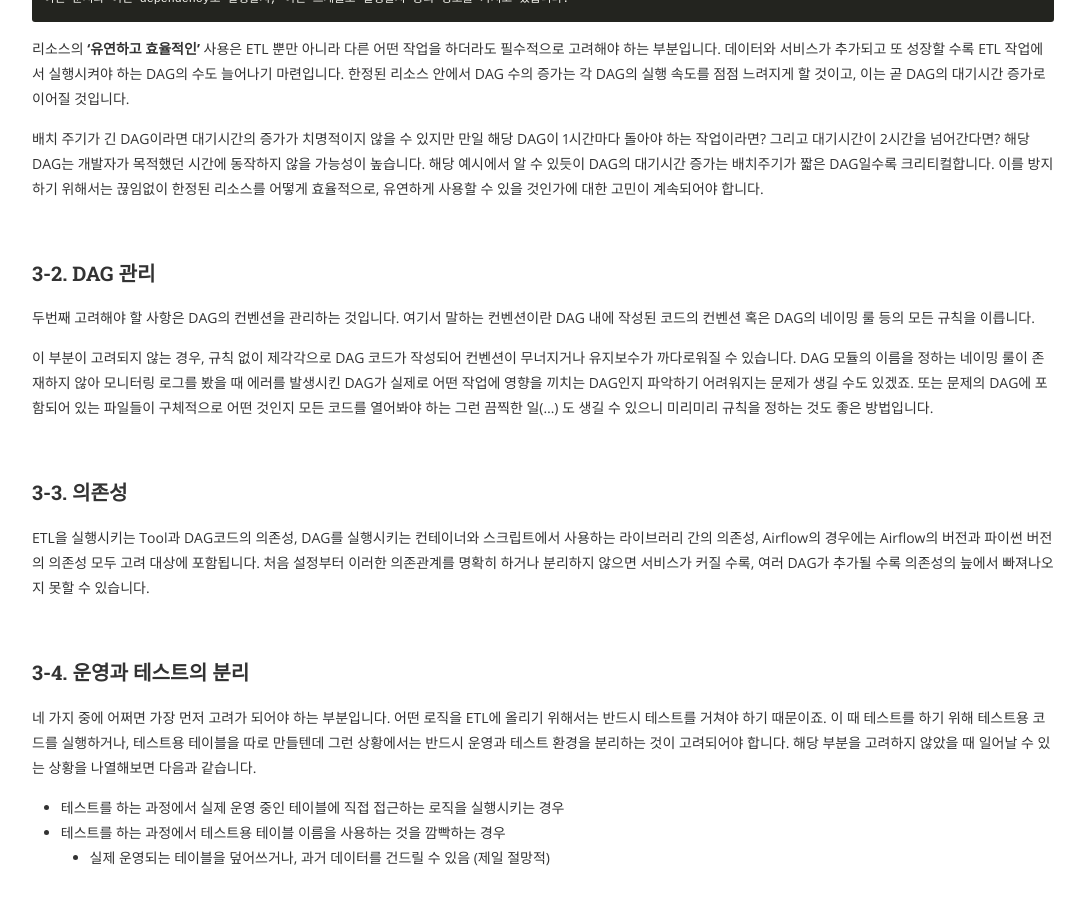
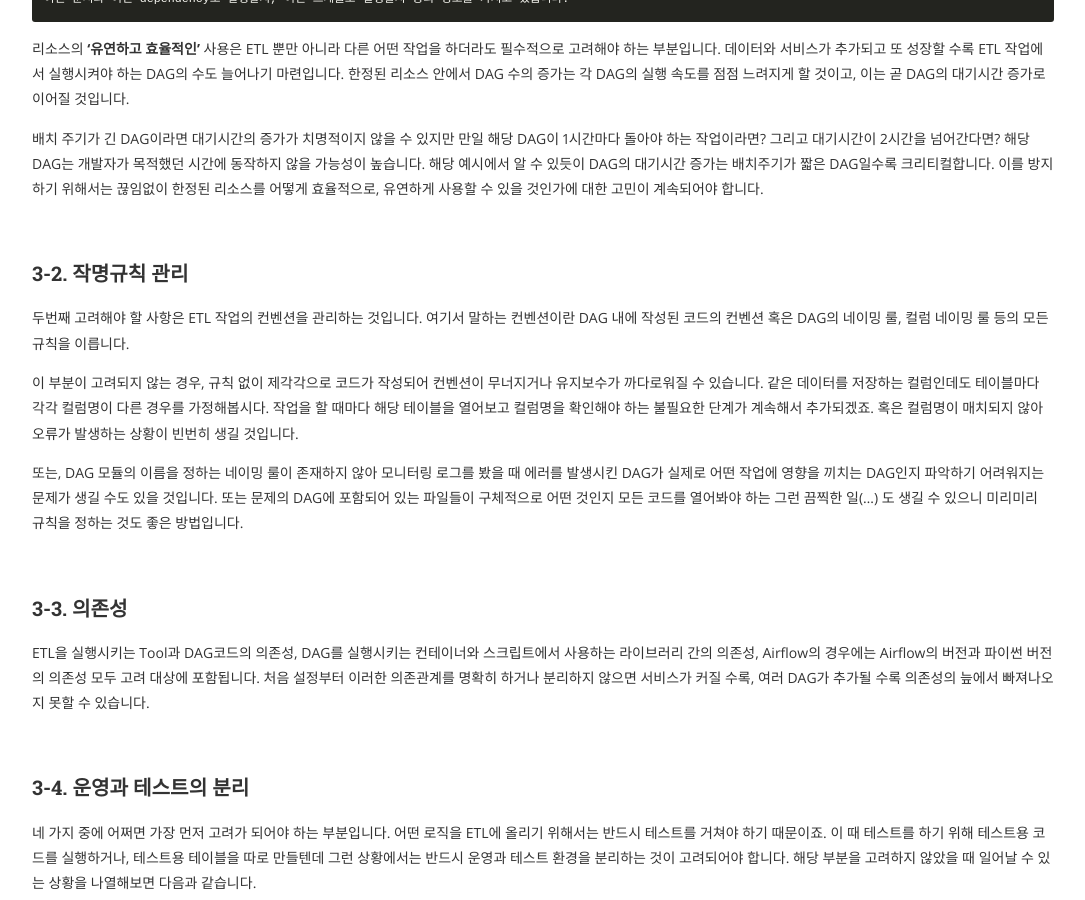
Before and after one commit to kurossncsoft/kurossncsoft.github.io, a Jekyll site: the page built from _posts/2021-07-21-etl_principles.md, in a window 1280 px wide and 900 px high, scrolled down 10348 px. Shown: the whole window, without its empty margins (97-1182 px from the left). Built offline with Jekyll 4.4.1, drawn with Linux system fonts in a browser that asks for light colours; nearby versions of some CDN libraries; comment, search, counter and statistics services are not loaded.

Commit message:
add content

```diff
--- a/_posts/2021-07-21-etl_principles.md
+++ b/_posts/2021-07-21-etl_principles.md
@@ -226,10 +226,12 @@ Directed Acyclic Graph(유향 비순환 그래프)의 형태를 가지는 실행
 
 <br />
 
-### 3-2. DAG 관리
-두번째 고려해야 할 사항은 DAG의 컨벤션을 관리하는 것입니다. 여기서 말하는 컨벤션이란 DAG 내에 작성된 코드의 컨벤션 혹은 DAG의 네이밍 룰 등의 모든 규칙을 이릅니다.
+### 3-2. 작명규칙 관리
+두번째 고려해야 할 사항은 ETL 작업의 컨벤션을 관리하는 것입니다. 여기서 말하는 컨벤션이란 DAG 내에 작성된 코드의 컨벤션 혹은 DAG의 네이밍 룰, 컬럼 네이밍 룰 등의 모든 규칙을 이릅니다.
 
-이 부분이 고려되지 않는 경우, 규칙 없이 제각각으로 DAG 코드가 작성되어 컨벤션이 무너지거나 유지보수가 까다로워질 수 있습니다. DAG 모듈의 이름을 정하는 네이밍 룰이 존재하지 않아 모니터링 로그를 봤을 때 에러를 발생시킨 DAG가 실제로 어떤 작업에 영향을 끼치는 DAG인지 파악하기 어려워지는 문제가 생길 수도 있겠죠. 또는 문제의 DAG에 포함되어 있는 파일들이 구체적으로 어떤 것인지 모든 코드를 열어봐야 하는 그런 끔찍한 일(...) 도 생길 수 있으니 미리미리 규칙을 정하는 것도 좋은 방법입니다.
+이 부분이 고려되지 않는 경우, 규칙 없이 제각각으로 코드가 작성되어 컨벤션이 무너지거나 유지보수가 까다로워질 수 있습니다. 같은 데이터를 저장하는 컬럼인데도 테이블마다 각각 컬럼명이 다른 경우를 가정해봅시다. 작업을 할 때마다 해당 테이블을 열어보고 컬럼명을 확인해야 하는 불필요한 단계가 계속해서 추가되겠죠. 혹은 컬럼명이 매치되지 않아 오류가 발생하는 상황이 빈번히 생길 것입니다.
+
+또는, DAG 모듈의 이름을 정하는 네이밍 룰이 존재하지 않아 모니터링 로그를 봤을 때 에러를 발생시킨 DAG가 실제로 어떤 작업에 영향을 끼치는 DAG인지 파악하기 어려워지는 문제가 생길 수도 있을 것입니다. 또는 문제의 DAG에 포함되어 있는 파일들이 구체적으로 어떤 것인지 모든 코드를 열어봐야 하는 그런 끔찍한 일(...) 도 생길 수 있으니 미리미리 규칙을 정하는 것도 좋은 방법입니다.
 
 <br />
 
```
